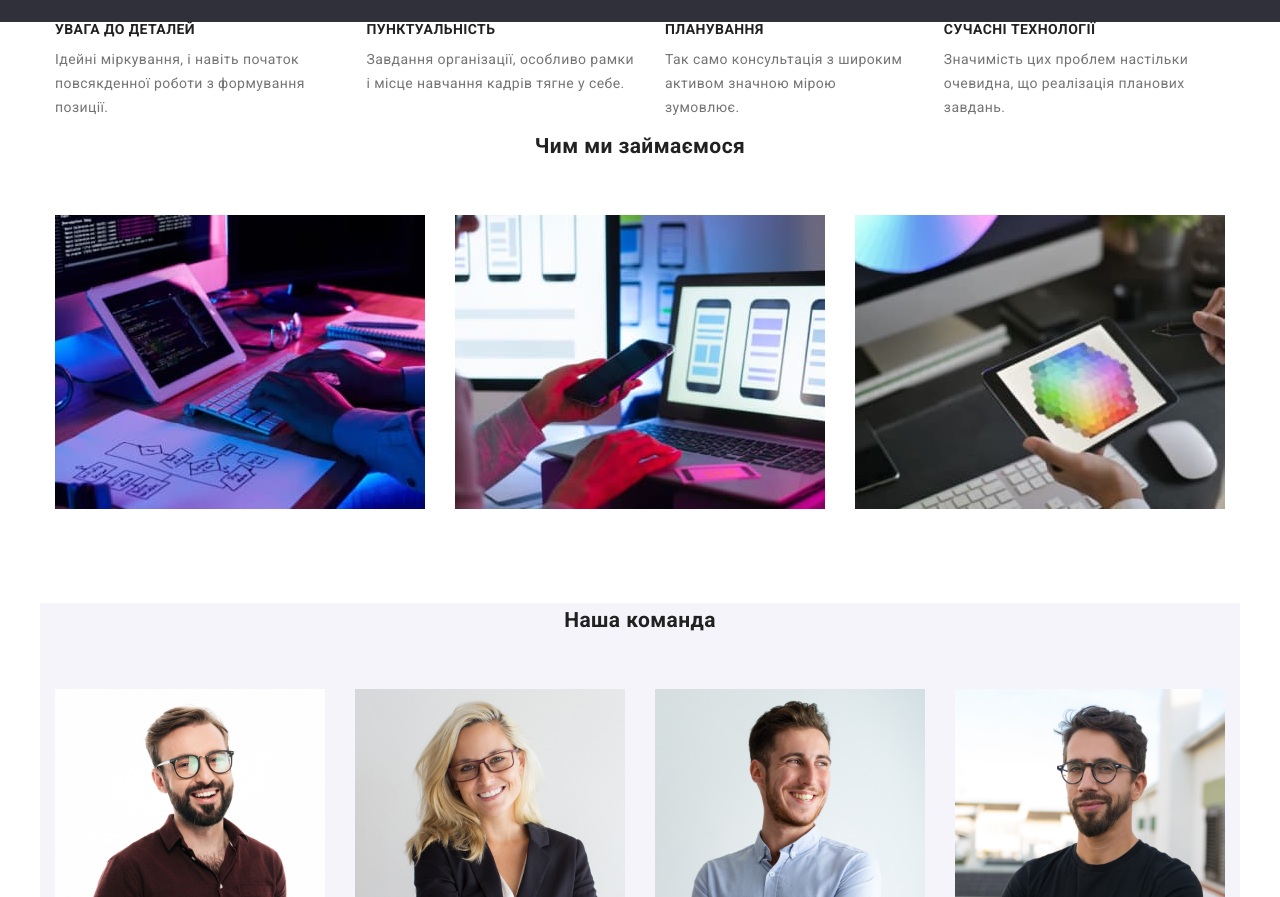
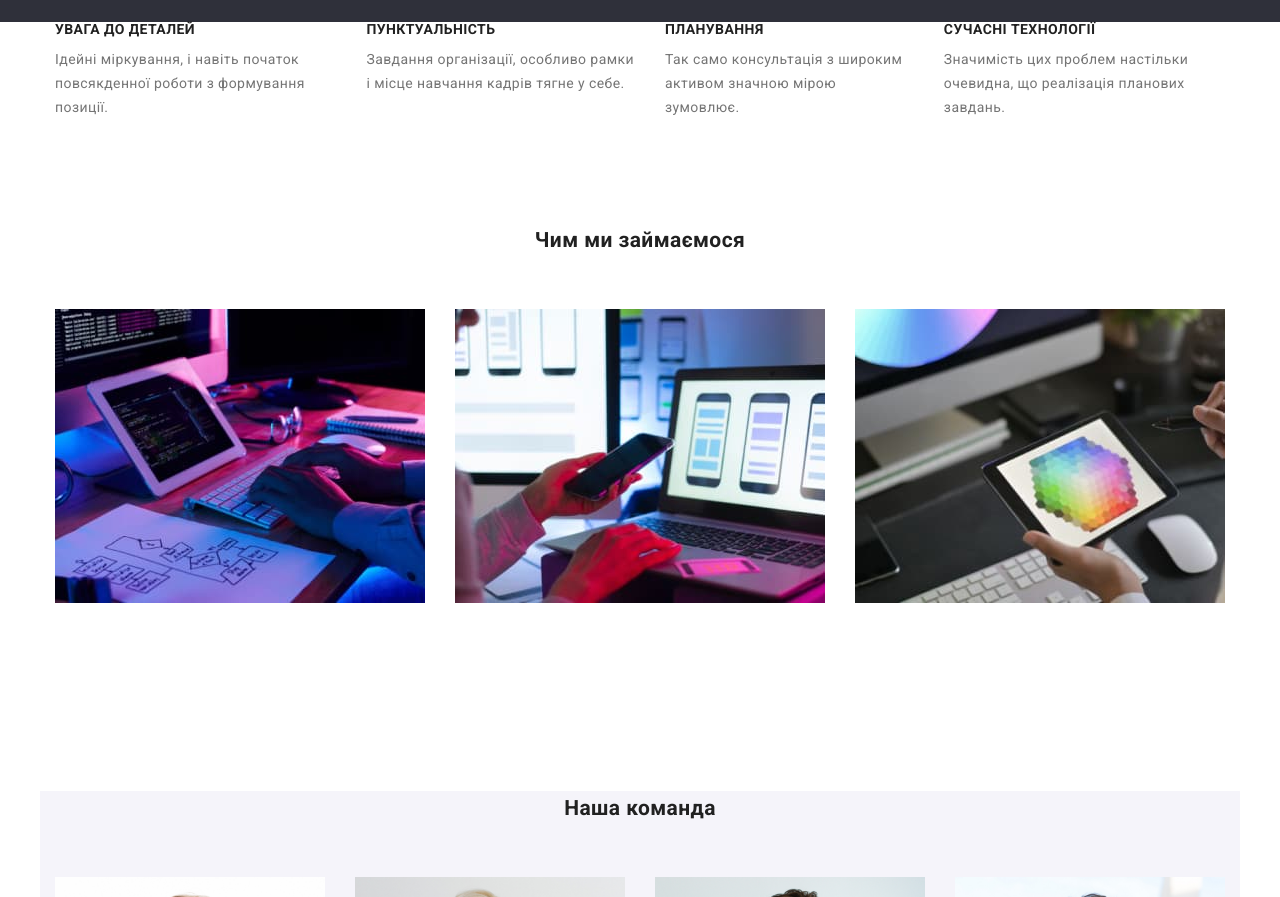
Before and after one commit to SidorkinAleksey/goit-markup-hw-03, a plain HTML site: page index.html in a window 1280 px wide. Shown: the part 660-1557 px from the top of the page. Drawn offline with nearby package versions, Linux system fonts and the light colour scheme.

Commit message:
Update index.html

```diff
--- a/index.html
+++ b/index.html
@@ -95,7 +95,8 @@
           </li>
         </ul>
       </section>
-      <section class="container">
+      <div class="container">
+        <section class="section">
           <h2 class="section-title">Чим ми займаємося</h2>
           <ul class="works list">
             <li>
@@ -124,6 +125,7 @@
             </li>
           </ul>
         </section>
+      </div>
       <section class="container section-team">
         <h2 class="section-title">Наша команда</h2>
         <ul class="team list">
```
Lines whose indentation alone changed are shown as unchanged.
